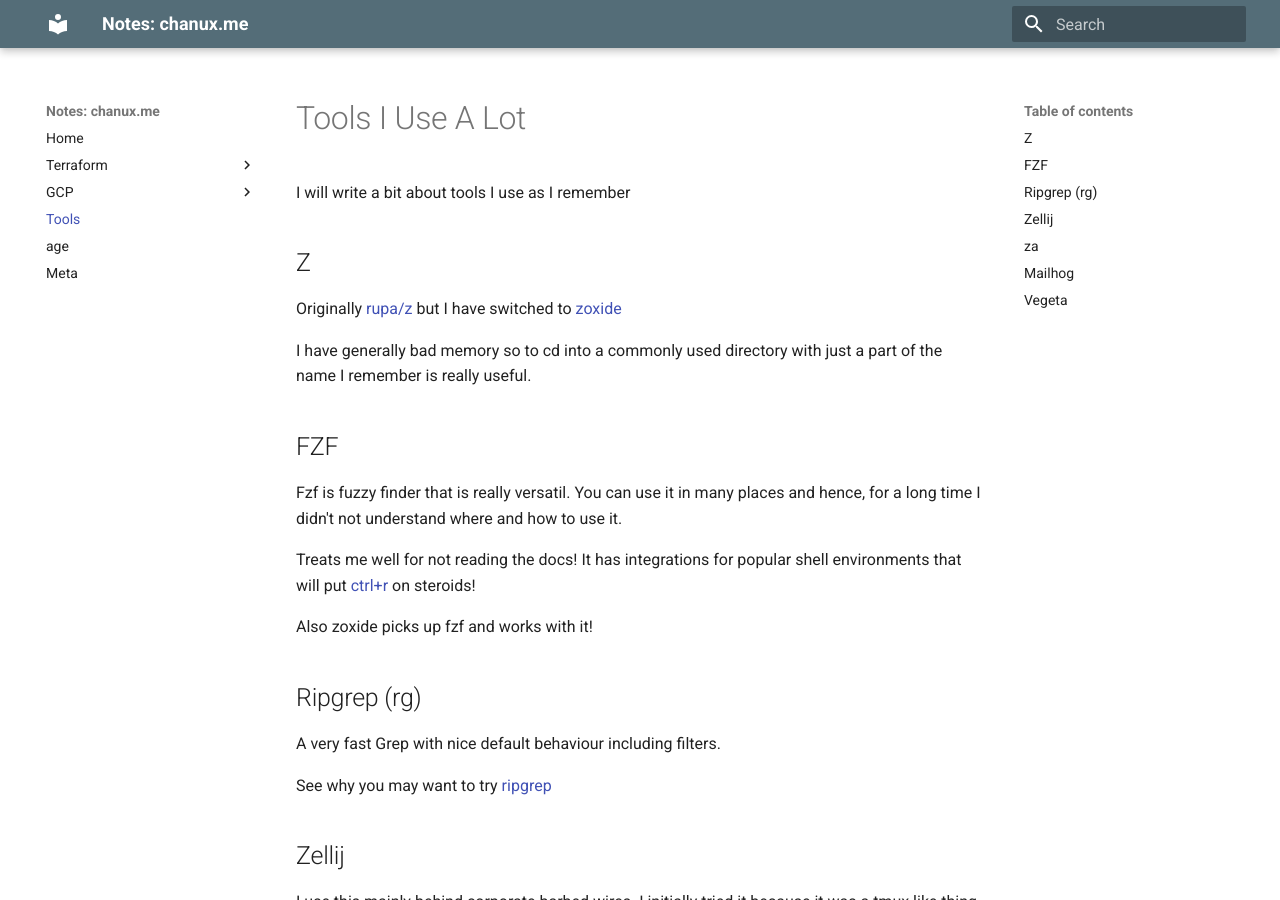
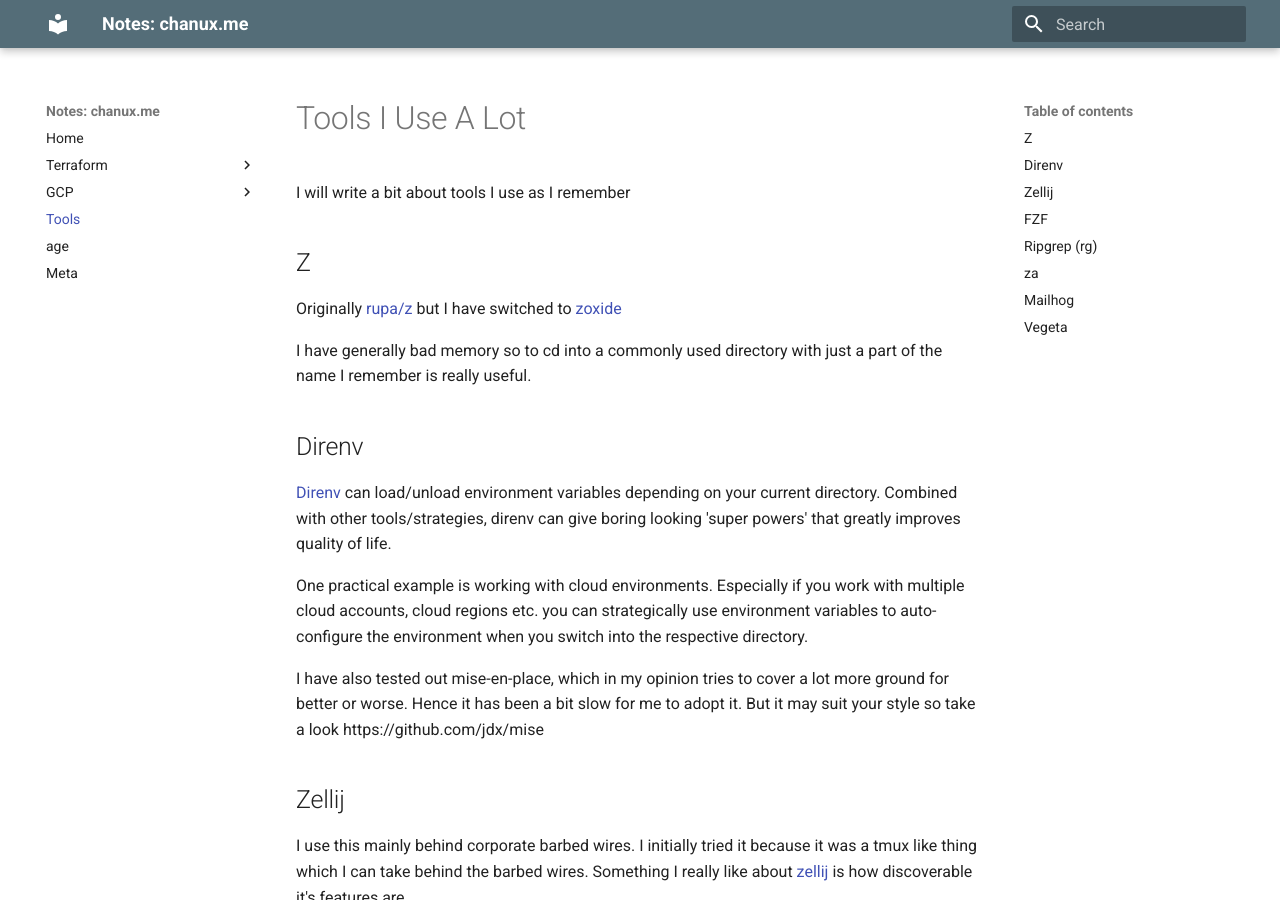
Before and after one commit to chanux/notes.chanux.me, an MkDocs documentation site: the page built from docs/tools.md, in a window 1280 px wide and 900 px high. Built offline with MkDocs 1.6.1 and Material for MkDocs 9.7.7, drawn with Linux system fonts in a browser that asks for light colours; some of the changed text lies outside the part shown.

Commit message:
Adds direnv to tools list

```diff
--- a/docs/tools.md
+++ b/docs/tools.md
@@ -9,6 +9,29 @@ Originally [rupa/z](https://github.com/rupa/z) but I have switched to
 
 I have generally bad memory so to cd into a commonly used directory with just
 a part of the name I remember is really useful.
+
+## Direnv
+
+[Direnv](https://github.com/direnv/direnv) can load/unload environment
+variables depending on your current directory. Combined with other
+tools/strategies, direnv can give boring looking 'super powers' that greatly
+improves quality of life.
+
+One practical example is working with cloud environments. Especially if you
+work with multiple cloud accounts, cloud regions etc. you can strategically use
+environment variables to auto-configure the environment when you switch into
+the respective directory.
+
+I have also tested out mise-en-place, which in my opinion tries to cover a lot
+more ground for better or worse. Hence it has been a bit slow for me to adopt
+it. But it may suit your style so take a look https://github.com/jdx/mise
+
+## Zellij
+
+I use this mainly behind corporate barbed wires. I initially tried it because
+it was a tmux like thing which I can take behind the barbed wires. Something
+I really like about [zellij](https://github.com/zellij-org/zellij) is how
+discoverable it's features are.
 
 ## FZF
 
```
Also changed, not shown: other parts of docs/tools.md (+0 -7 lines).
